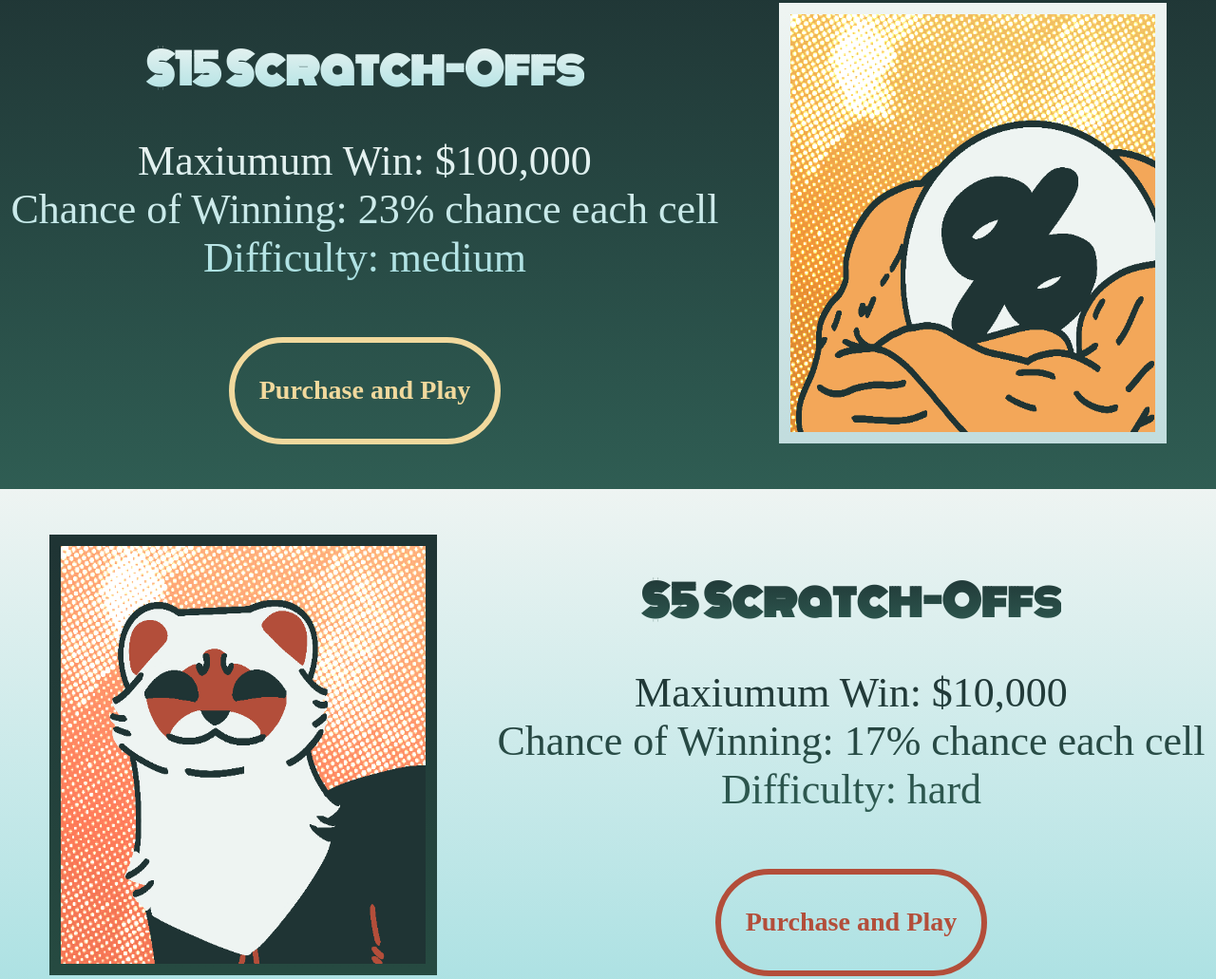
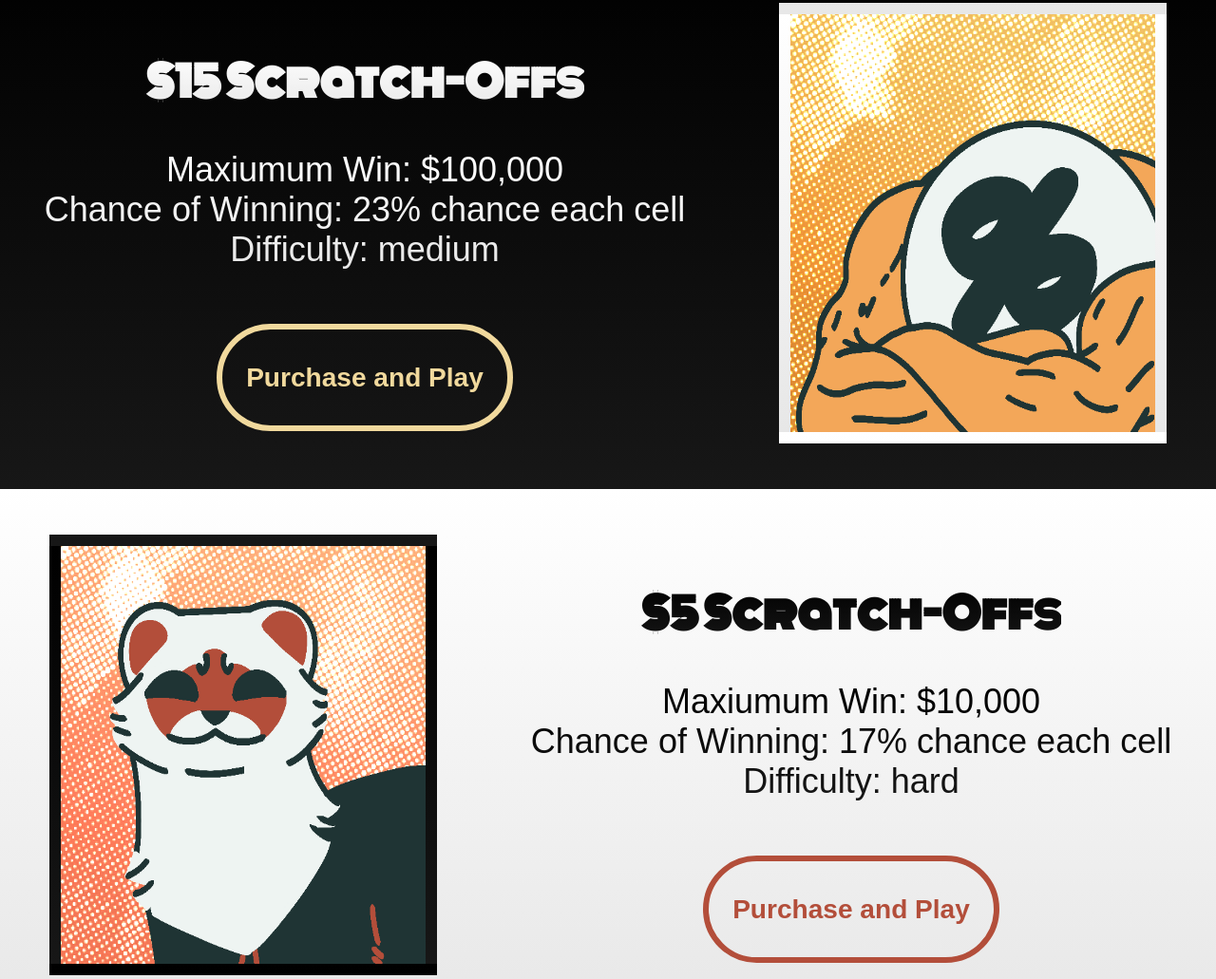
Before and after one commit to AlannahSteck/WP_Final_Project, a plain HTML site: page index.html in a window 1280 px wide. Shown: the part 1325-2356 px from the top of the page at 95% size. Drawn offline with Linux system fonts and the light colour scheme; a web font is replaced by a local one.

Commit message:
new images appear, new banner, and new colors

```diff
--- a/index.css
+++ b/index.css
@@ -13,23 +13,23 @@ main, header{
 main{
     flex-direction: row;
     justify-content: center;
-    background-image: linear-gradient(#eef4f2, #a8e0e2);
+    background-image: linear-gradient(white, #e7e7e7);
     padding: 0;
-    color: #1f3434;
+    color: black;
     width: 100vw;
     height: 70vh;
 }
 
 
 .accentBg{
-    background-image: linear-gradient(#1f3434, #2f5d53);
-    color: #eef4f2;
+    background-image: linear-gradient(black, #171717);
+    color: white;
 }
 
 
 .normalText{
     color: transparent;
-    background-image: linear-gradient(#1f3434, #2f5d53);
+    background-image: linear-gradient(black, #171717);
     -webkit-background-clip: text;
     background-clip: text;
 }
@@ -54,7 +54,7 @@ h2{
 }
 
 p{
-    font-size: 275%;
+    font-size: 225%;
     margin: 0;
 }
 
@@ -67,17 +67,17 @@ img{
     height: 55vh;
     width: 30vw;
     border: 1vw solid transparent;
-    border-image: linear-gradient(#1f3434, #264a41);
+    background-image: linear-gradient(black, #171717);
     border-image-slice: 1;
 }
 
 #accentImg{
-    border-image: linear-gradient(#eef4f2, #c2ddde);
+    background-image: linear-gradient(white, #e7e7e7);
     border-image-slice: 1;
 }
 
 .buttonDiv{
-    border: 0.5vw solid #264a41;
+    border: 0.5vw solid black;
     border-radius: 5vw;
     margin-top: 4.5vw;
     padding: 0.5vw 2vw;
--- a/index.html
+++ b/index.html
@@ -10,7 +10,7 @@ Lottery Ticket-->
     <link rel="stylesheet" href="pages/common/common.css">
     <link rel="preconnect" href="https://fonts.googleapis.com">
     <link rel="preconnect" href="https://fonts.gstatic.com" crossorigin>
-    <link href="https://fonts.googleapis.com/css2?family=Monoton&display=swap" rel="stylesheet">
+    <link href="https://fonts.googleapis.com/css2?family=Capriola&family=Monoton&display=swap" rel="stylesheet">
   </head>
   <body>
     <header>
@@ -46,7 +46,7 @@ Lottery Ticket-->
         </section>
         <section class="textSect">
           <h2 class="normalText">$5 Scratch-Offs</h2>
-          <p class="normalText">Maxiumum Win: $10,000<br>Chance of Winning: 17% chance each cell<br>Difficulty: hard</p> <!--2x chance for all non winning to show up-->
+          <p class="normalText">Maxiumum Win: $10,000<br>Chance of Winning: 17% chance each cell<br>Difficulty: hard</p> <!---2x chance for all non winning to show up-->
           <div class="buttonDiv" id="redButton"><a href="Pages/scratchOffPage/scratchOff.html" onclick="selectMode('hard',10000,5)"><h3 id="redLink">Purchase and Play</h3></a></div>
         </section>
     </main>
--- a/pages/common/common.css
+++ b/pages/common/common.css
@@ -1,4 +1,6 @@
-
+*{
+    font-family: "Capriola", sans-serif;
+}
 
 body, header{
     margin: 0vw;
@@ -23,7 +25,9 @@ main, header{
 header{
     width: 100vw;
     height: 20vh;
-    background-color: rgb(126, 126, 126);
+    background-image: url("../../resources/common/banner.png");
+    background-repeat: no-repeat;
+    background-size: 100vw 20vh;
     justify-content: center;
 }
 
@@ -49,7 +53,7 @@ h1,h2{
 
 .accentText{
     color: transparent;
-    background-image: linear-gradient(#eef4f2, #a8e0e2);
+    background-image: linear-gradient(white, #e7e7e7);
     -webkit-background-clip: text;
     background-clip: text;
 }
--- a/pages/scratchOffPage/scratchOff.css
+++ b/pages/scratchOffPage/scratchOff.css
@@ -21,7 +21,7 @@ body{
 
 main{
     flex-direction: row;
-    background-image: linear-gradient(#eef4f2, #a8e0e2);
+    background-image: linear-gradient(white, #e7e7e7);
 }
 
 #scratchOffBox{
@@ -39,7 +39,7 @@ main{
 }
 
 section{
-    background-image: linear-gradient(#1f3434, #2f5d53);
+    background-image: linear-gradient(black, #171717);
     border-radius: 3vw;
     padding: 1vw;
 }
@@ -67,7 +67,7 @@ section{
 }
 
 .hidden{
-    background-image: linear-gradient(#eef4f2, #a8e0e2);
+    background-image: linear-gradient(white, #e7e7e7);
 }
 
 
@@ -78,27 +78,27 @@ h2{
 }
 
 .buttonDiv{
-    border: 0.5vw solid #eef4f2;
+    border: 0.5vw solid white;
     border-radius: 5vw;
     margin-top: 5vh;
     padding: 0.5vw 2vw;
 }
 
 #otherButton{
-   border: 0.5vw solid #1f3434;
+   border: 0.5vw solid black;
 }
 
 a{
     text-decoration: none;
-    color: #eef4f2;
+    color: white;
 }
 
 #popup{
-  background-color: rgb(31, 52, 52, 0.5);
-  color: #eef4f2;
+  background-color: rgb(0, 0, 0, 0.5);
+  color: white;
   backdrop-filter: blur(10px);
   border-radius: 3vw;
-  border: 0.5vw solid #eef4f2;
+  border: 0.5vw solid white;
   position: fixed;
   text-align: center;
   font-size: 155%;
@@ -109,5 +109,5 @@ a{
 }
 
 #winBox, #scratchOffBox{
-    box-shadow: 2vh 2vh 2vh rgba(150, 209, 211);
+    box-shadow: 2vh 2vh 2vh #d1d1d1;
 }
--- a/pages/scratchOffPage/scratchOff.js
+++ b/pages/scratchOffPage/scratchOff.js
@@ -1,7 +1,7 @@
 const scratchOffArea = document.getElementById("scratchOff");
 const winnersArea = document.getElementById("winners");
 const diff = sessionStorage.getItem("difficulty")
-const imgs = [`../../resources/cells/${diff}/${diff}_beefcakeModulo.png`, `../../resources/cells/${diff}/${diff}_ferretGuy.png`, `../../resources/cells/${diff}/${diff}_negativeGuy.png`]
+const imgs = [`../../resources/cells/${diff}/${diff}_beefcakeModulo.png`, `../../resources/cells/${diff}/${diff}_ferretGuy.png`, `../../resources/cells/${diff}/${diff}_negativeGuy.png`, `../../resources/cells/${diff}/${diff}_aero.png`, `../../resources/cells/${diff}/${diff}_modulo.png`, `../../resources/cells/${diff}/${diff}_python.png`, `../../resources/cells/${diff}/${diff}_java.png`]
 const body = document.getElementsByTagName("body")[0]
 let chosenWins = []
 
```
Also changed, not shown: pages/scratchOffPage/scratchOff.html (+1 -1 lines), resources/common/banner.png (added).
